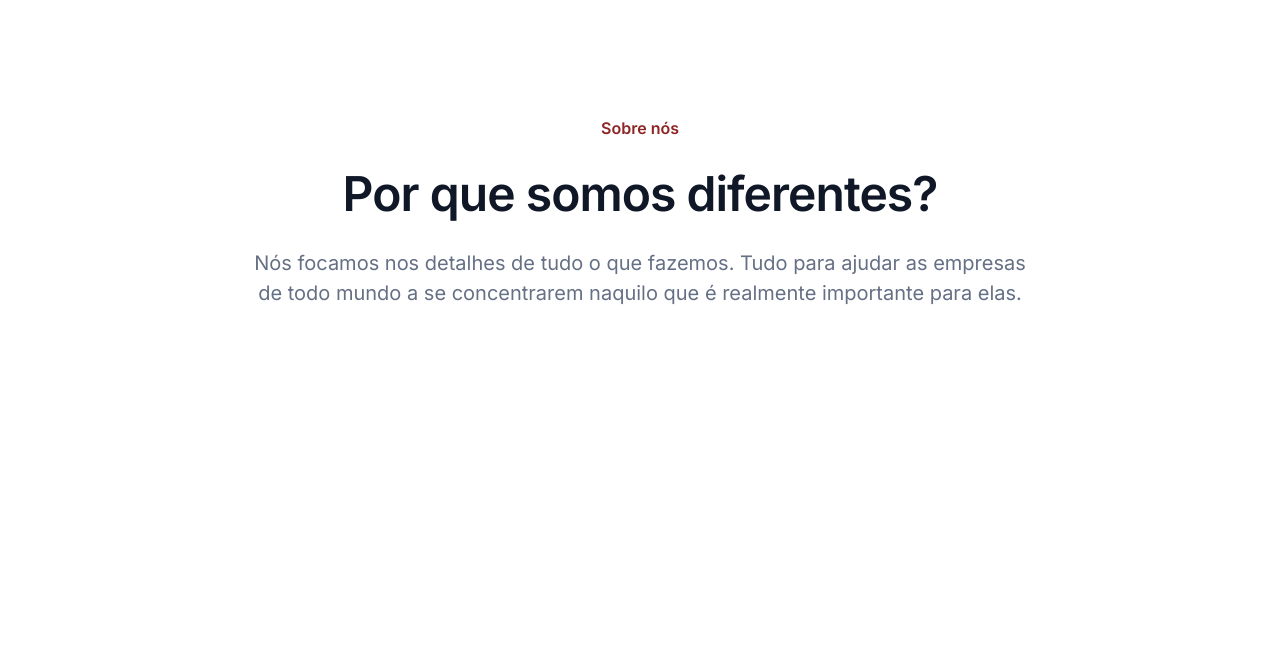
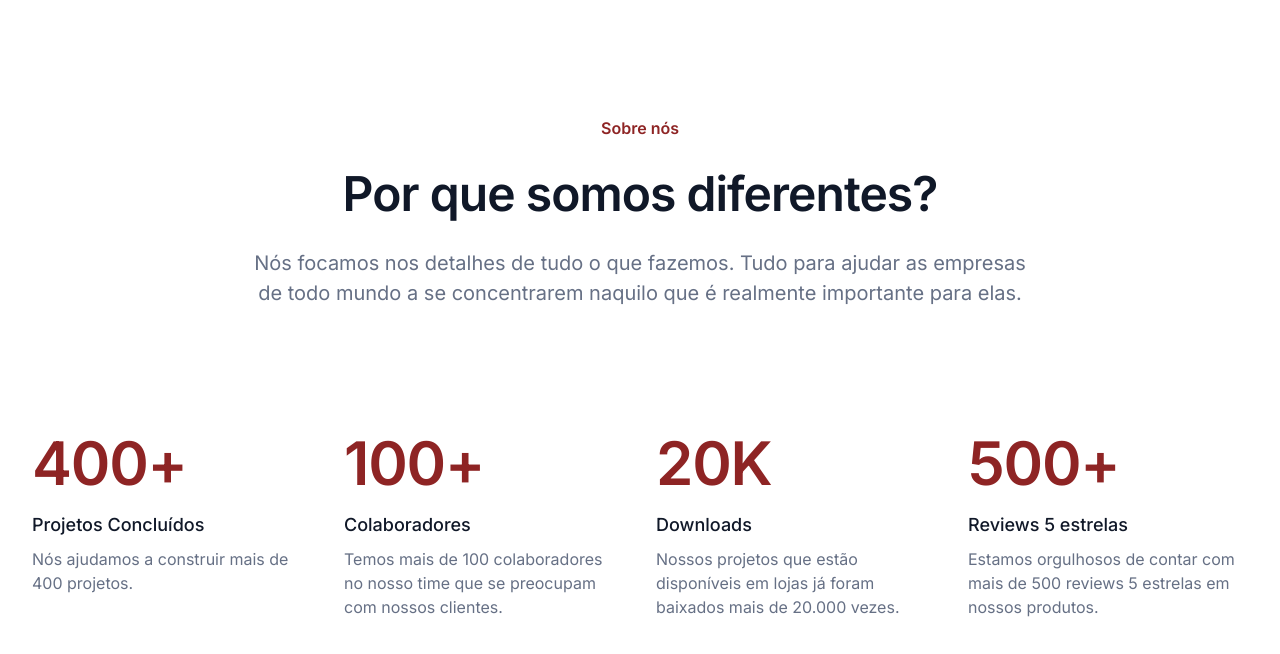
Before and after one commit to o-brunosoares/7daysofcode, a plain HTML site: page index.html in a window 1280 px wide. Shown: the part 76-730 px from the top of the page. Drawn offline with Linux system fonts and the light colour scheme.

Commit message:
Consturção da seção de métricas e resultados.

```diff
--- a/index.html
+++ b/index.html
@@ -28,10 +28,31 @@
         <p>Nós focamos nos detalhes de tudo o que fazemos. Tudo para ajudar as empresas de todo mundo a se concentrarem naquilo que é realmente  importante para elas.</p>
     </header>
     <section class="metricas-container">
-        <div></div>
-        <div></div>
-        <div></div>
-        <div></div>
+        <div class="flex-container">
+            <div class="metricas">
+                <h1 class="titulo-metrica">400+</h1>
+                <h2 class="subtitulo-metrica">Projetos Concluídos</h2>
+                <p class="paragrafo-metrica">Nós ajudamos a construir mais de 400 projetos.</p>
+            </div>
+
+            <div class="metricas">
+                <h1 class="titulo-metrica">100+</h1>
+                <h2 class="subtitulo-metrica">Colaboradores</h2>
+                <p class="paragrafo-metrica">Temos mais de 100 colaboradores no nosso time que se preocupam com nossos clientes.</p>
+            </div>
+
+            <div class="metricas">
+                <h1 class="titulo-metrica">20K</h1>
+                <h2 class="subtitulo-metrica">Downloads</h2>
+                <p class="paragrafo-metrica">Nossos projetos que estão disponíveis em lojas já foram baixados mais de 20.000 vezes.    </p>
+            </div>
+
+            <div class="metricas">
+                <h1 class="titulo-metrica">500+</h1>
+                <h2 class="subtitulo-metrica">Reviews 5 estrelas</h2>
+                <p class="paragrafo-metrica">Estamos orgulhosos de contar com mais de 500 reviews 5 estrelas em nossos produtos.</p>
+            </div>
+        </div>
     </section>
 </body>
 </html>
--- a/style.css
+++ b/style.css
@@ -137,3 +137,54 @@ header {
         color: var(--text-color);
     }
 }
+
+/* Métricas e números da empresa */
+
+.metricas-container {
+    width: auto;
+    margin: auto 80px 96px;
+    height: 288px;
+    align-items: center;
+    display: flex;
+    flex-direction: column;
+    gap: 64px;
+}
+
+.flex-container {
+    width: 1280px;
+    height: 192px;
+    display: flex;
+    flex-direction: row;
+    align-items: flex-start;
+    padding: 0 32px;
+    gap: 32px;
+}
+
+.metricas {
+    width: 280px;
+
+    >.titulo-metrica {
+        color: var(--main-color);
+        font-family: Inter;
+        height: 72px;
+        font-size: 60px;
+        font-weight: 600;
+        line-height: 72px;
+        letter-spacing: -1.2px;
+    }
+
+    >.subtitulo-metrica {
+        color: var(--gray-900);
+        font-size: 18px;
+        font-weight: 500;
+        line-height: 28px;
+        margin: 12px 0 8px;
+    }
+
+    >.paragrafo-metrica {
+        font-size: 16px;
+        font-weight: 400;
+        line-height: 24px;
+        color: var(--text-color);
+    }
+}
```
